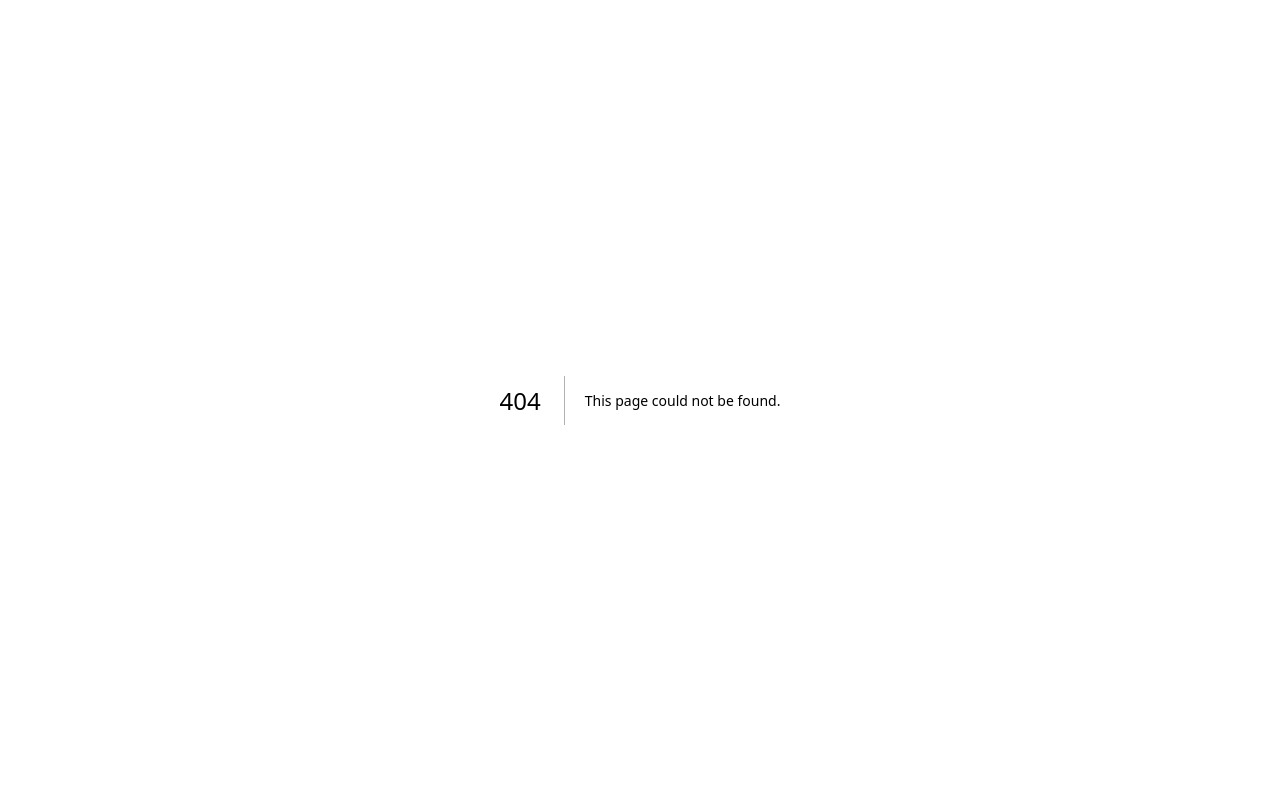
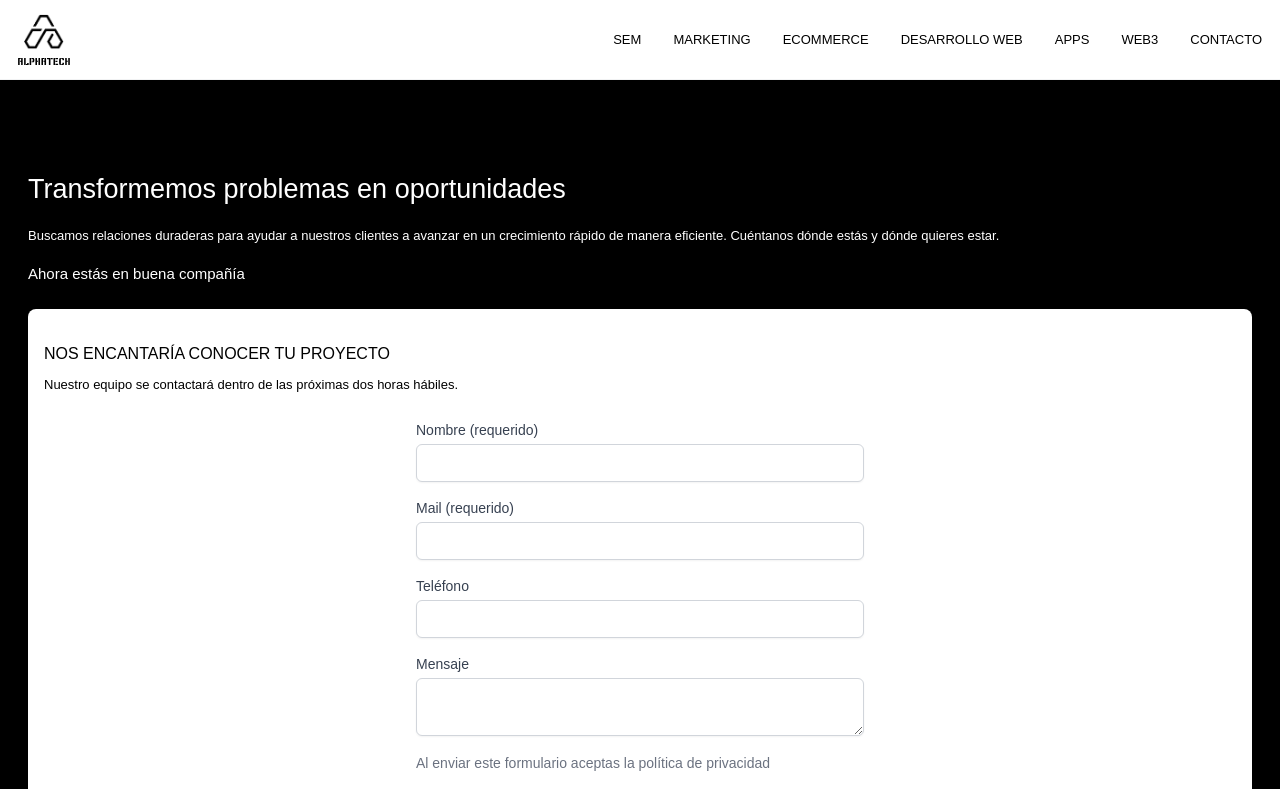
Before and after one commit to biigkeviindev/mainarquetype, a Next.js app: page /contacto in a window 1280 px wide. Before the commit this address had no page. Shown: the top 789 px of the page. Built offline with nearby package versions, Linux system fonts and the light colour scheme.

Commit message:
Feat: Update layer contacto

```diff
--- a/package.json
+++ b/package.json
@@ -15,6 +15,7 @@
     "next": "14.0.4",
     "react": "^18",
     "react-dom": "^18",
+    "react-hook-form": "^7.52.1",
     "react-icons": "^5.2.1"
   },
   "devDependencies": {
--- /dev/null
+++ b/packages/Main/Formularios/FormularioContacto.tsx
@@ -0,0 +1,109 @@
+import React from "react";
+import { useForm, SubmitHandler } from "react-hook-form";
+
+interface IFormInput {
+  nombre: string;
+  email: string;
+  telefono?: string;
+  mensaje?: string;
+}
+
+const FormularioContacto: React.FC = () => {
+  const {
+    register,
+    handleSubmit,
+    formState: { errors },
+  } = useForm<IFormInput>();
+
+  const onSubmit: SubmitHandler<IFormInput> = (data) => {
+    console.log(data);
+    // Aquí puedes manejar el envío del formulario, por ejemplo, enviando los datos a un servidor
+  };
+
+  return (
+    <form
+      onSubmit={handleSubmit(onSubmit)}
+      className="max-w-md mx-auto pt-6 space-y-4"
+    >
+      <div>
+        <label
+          className="block text-sm font-medium text-gray-700"
+          htmlFor="nombre"
+        >
+          Nombre (requerido)
+        </label>
+        <input
+          type="text"
+          id="nombre"
+          {...register("nombre", { required: "El nombre es requerido" })}
+          className="mt-1 block w-full p-2 border border-gray-300 rounded-md shadow-sm focus:ring-indigo-500 focus:border-indigo-500 sm:text-sm"
+        />
+        {errors.nombre && (
+          <p className="text-red-500 text-xs mt-1">{errors.nombre.message}</p>
+        )}
+      </div>
+
+      <div>
+        <label
+          className="block text-sm font-medium text-gray-700"
+          htmlFor="email"
+        >
+          Mail (requerido)
+        </label>
+        <input
+          type="email"
+          id="email"
+          {...register("email", { required: "El email es requerido" })}
+          className="mt-1 block w-full p-2 border border-gray-300 rounded-md shadow-sm focus:ring-indigo-500 focus:border-indigo-500 sm:text-sm"
+        />
+        {errors.email && (
+          <p className="text-red-500 text-xs mt-1">{errors.email.message}</p>
+        )}
+      </div>
+
+      <div>
+        <label
+          className="block text-sm font-medium text-gray-700"
+          htmlFor="telefono"
+        >
+          Teléfono
+        </label>
+        <input
+          type="tel"
+          id="telefono"
+          {...register("telefono")}
+          className="mt-1 block w-full p-2 border border-gray-300 rounded-md shadow-sm focus:ring-indigo-500 focus:border-indigo-500 sm:text-sm"
+        />
+      </div>
+
+      <div>
+        <label
+          className="block text-sm font-medium text-gray-700"
+          htmlFor="mensaje"
+        >
+          Mensaje
+        </label>
+        <textarea
+          id="mensaje"
+          {...register("mensaje")}
+          className="mt-1 block w-full p-2 border border-gray-300 rounded-md shadow-sm focus:ring-indigo-500 focus:border-indigo-500 sm:text-sm"
+        ></textarea>
+      </div>
+
+      <p className="text-sm text-gray-500">
+        Al enviar este formulario aceptas la política de privacidad
+      </p>
+
+      <div>
+        <button
+          type="submit"
+          className="bg-black text-white cursor-pointer shadow-md"
+        >
+          Enviar
+        </button>
+      </div>
+    </form>
+  );
+};
+
+export default FormularioContacto;
--- /dev/null
+++ b/packages/Main/components/ContactoSection.tsx
@@ -0,0 +1,39 @@
+import Layout from "@/packages/Layout/Layout";
+import React from "react";
+import FormularioContacto from "../Formularios/FormularioContacto";
+
+const ContactoSection = () => {
+  return (
+    <Layout>
+      <main className="container mx-auto">
+        <section className="px-7 pt-24 pb-5 bg-black text-white">
+          <div className="w-full mb-6">
+            <h1 className="mb-6">Transformemos problemas en oportunidades</h1>
+            <p className="mb-4">
+              Buscamos relaciones duraderas para ayudar a nuestros clientes a
+              avanzar en un crecimiento rápido de manera eficiente. Cuéntanos
+              dónde estás y dónde quieres estar.
+            </p>
+            <h3 className="text-[15px]">Ahora estás en buena compañía</h3>
+          </div>
+          <div className="w-full py-8 px-4 bg-white text-black rounded-lg shadow min-h-[200px]">
+            <div>
+              <h2 className="text-[16px] font-semibold<">
+                NOS ENCANTARÍA CONOCER TU PROYECTO
+              </h2>
+              <p>
+                Nuestro equipo se contactará dentro de las próximas dos horas
+                hábiles.
+              </p>
+            </div>
+            <div>
+              <FormularioContacto />
+            </div>
+          </div>
+        </section>
+      </main>
+    </Layout>
+  );
+};
+
+export default ContactoSection;
--- /dev/null
+++ b/pages/contacto.tsx
@@ -0,0 +1,17 @@
+import Footer from "@/packages/Footer/Footer";
+import ContactoSection from "@/packages/Main/components/ContactoSection";
+import { linksFooterPage, MENU_ITEMS } from "@/packages/Main/constants/common";
+import Menu from "@/packages/Menu/Menu";
+import React from "react";
+
+const contacto = () => {
+  return (
+    <main>
+      <Menu items={MENU_ITEMS} />
+      <ContactoSection />
+      <Footer links={linksFooterPage} />
+    </main>
+  );
+};
+
+export default contacto;
--- a/styles/globals.css
+++ b/styles/globals.css
@@ -28,6 +28,7 @@ h4 {
 p,
 span {
   font-size: 13px;
+  line-height: 1.6em !important;
 }
 
 button {
```
Also changed, not shown: 1 other file (tests, documents, lock files or other folders).
